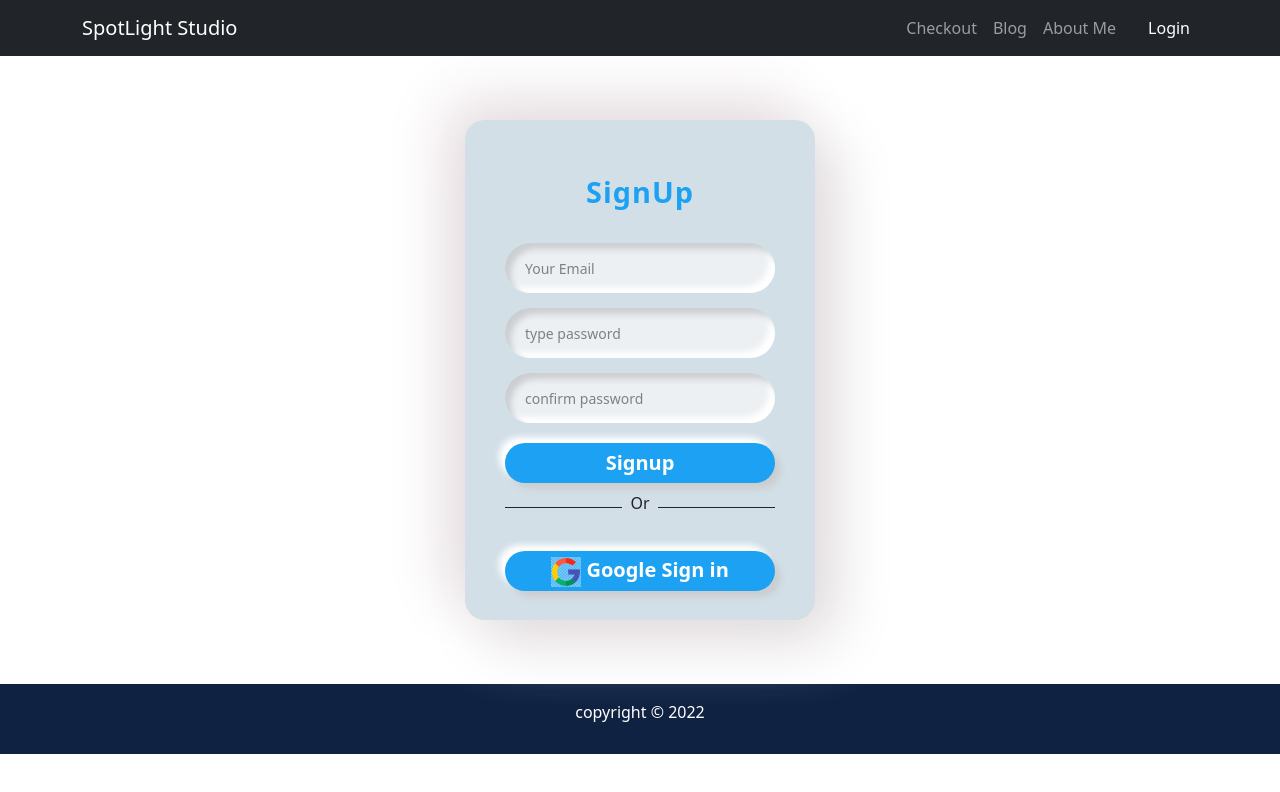
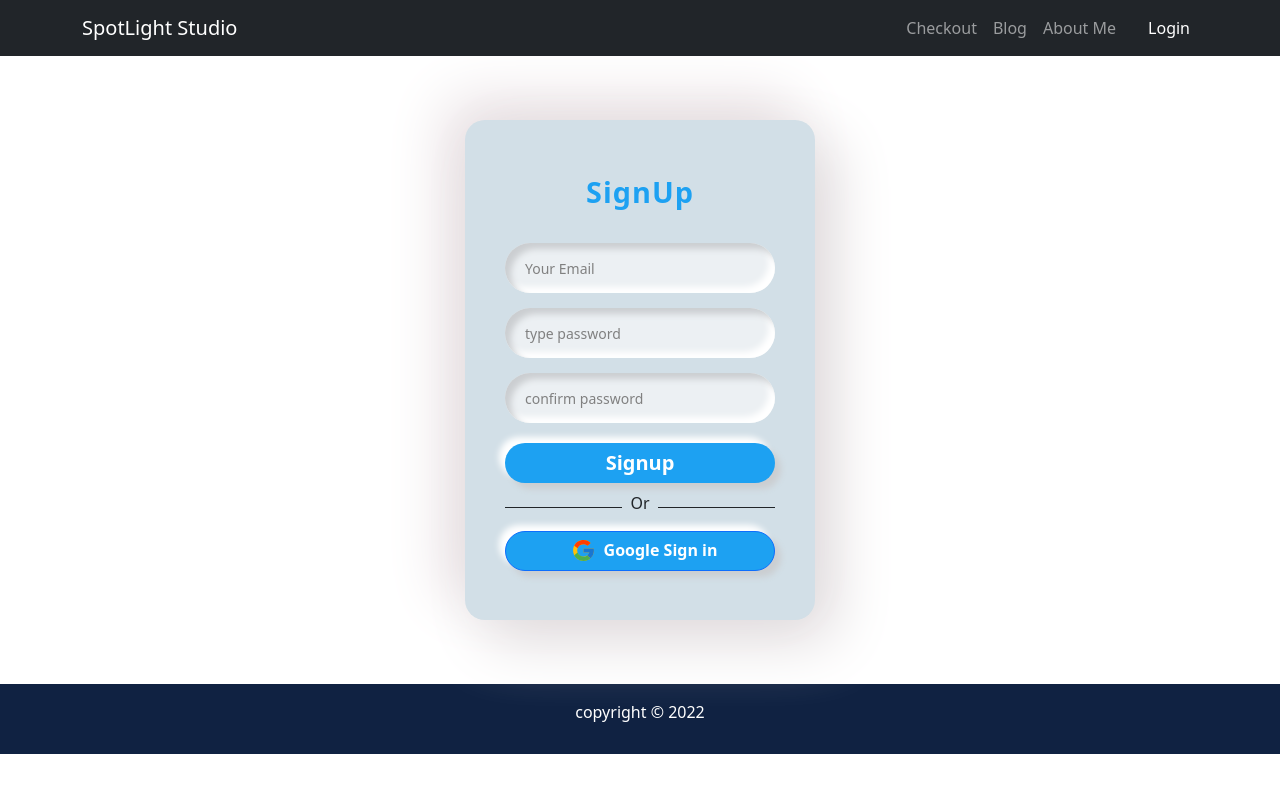
Before and after one commit to shagors/-independent-service-provider, a React (Create React App) app: page /signup in a window 1280 px wide. Shown: the top 792 px of the page. Built offline with nearby package versions, Linux system fonts and the light colour scheme; no server answers.

Commit message:
google icon add from react icon

```diff
--- a/package.json
+++ b/package.json
@@ -12,6 +12,7 @@
     "react-bootstrap": "^2.2.3",
     "react-dom": "^18.0.0",
     "react-firebase-hooks": "^5.0.3",
+    "react-icons": "^4.3.1",
     "react-router-dom": "^6.3.0",
     "react-scripts": "5.0.1",
     "react-toastify": "^8.2.0",
--- a/src/Pages/Registration/Login/Login.css
+++ b/src/Pages/Registration/Login/Login.css
@@ -9,6 +9,20 @@
     background: #d2dfe7;
     box-shadow:  20px 20px 60px #dfdadc,
              -20px -20px 60px #e7dee1;
+}
+
+.login-container > a{
+   color: white;
+    background: #1da1f2;
+    height: 40px;
+    border-radius: 20px;
+    cursor: pointer;
+    font-weight: 900;
+    box-shadow: 6px 6px 6px #cbced1, -6px -6px 6px white;
+    transition: 0.5s;
+}
+.login-container > a:hover {
+    box-shadow: none;
 }
 
 
--- a/src/Pages/Registration/Login/Login.js
+++ b/src/Pages/Registration/Login/Login.js
@@ -13,7 +13,9 @@ import './Login.css'
  import 'react-toastify/dist/ReactToastify.css';
 import { Link, useLocation, useNavigate } from 'react-router-dom';
 import google from '../../../images/social/google.png'
-import { sendPasswordResetEmail } from 'firebase/auth';
+import {
+    FcGoogle
+} from 'react-icons/fc';
 
 const Login = () => {
     const [userInfo, setUserInfo] = useState({
@@ -116,7 +118,7 @@ const Login = () => {
                 <p className='mt-2 px-2'>Or</p>
                 <div style={{height: '1px'}} className="w-50 bg-dark"></div>
             </div>
-            <button onClick={()=>signInWithGoogle()}><img src={google} alt="" /> Google Sign in</button>
+            <a className='btn btn-primary d-flex justify-content-center' onClick={()=>signInWithGoogle()}> <FcGoogle className='mx-2' style={{fontSize: '25px'}}/> Google Sign in</a>
         </div>
     );
 };
--- a/src/Pages/Registration/Signup/Signup.css
+++ b/src/Pages/Registration/Signup/Signup.css
@@ -9,6 +9,20 @@
     background: #d2dfe7;
     box-shadow:  20px 20px 60px #dfdadc,
              -20px -20px 60px #e7dee1;
+}
+
+.signup-container > a{
+   color: white;
+    background: #1da1f2;
+    height: 40px;
+    border-radius: 20px;
+    cursor: pointer;
+    font-weight: 900;
+    box-shadow: 6px 6px 6px #cbced1, -6px -6px 6px white;
+    transition: 0.5s;
+}
+.signup-container > a:hover {
+    box-shadow: none;
 }
 
 
--- a/src/Pages/Registration/Signup/Signup.js
+++ b/src/Pages/Registration/Signup/Signup.js
@@ -10,7 +10,9 @@ import auth from '../../../firebase.init';
  import 'react-toastify/dist/ReactToastify.css';
 import { useLocation, useNavigate } from 'react-router-dom';
 import './Signup.css'
-import google from '../../../images/social/google.png'
+import {
+    FcGoogle
+} from 'react-icons/fc';
 
 const Signup = () => {
     const [userInfo, setUserInfo] = useState({
@@ -120,7 +122,8 @@ const Signup = () => {
                 <p className='mt-2 px-2'>Or</p>
                 <div style={{height: '1px'}} className="w-50 bg-dark"></div>
             </div>
-            <button onClick={()=>signInWithGoogle()}><img src={google} alt="" /> Google Sign in</button>
+            <a className='btn btn-primary d-flex justify-content-center'
+            onClick={() => signInWithGoogle()}><FcGoogle className = 'mx-2' style={{fontSize: '25px'}}/> Google Sign in</a>
         </div>
     );
 };
```
Also changed, not shown: 1 other file (tests, documents, lock files or other folders).
